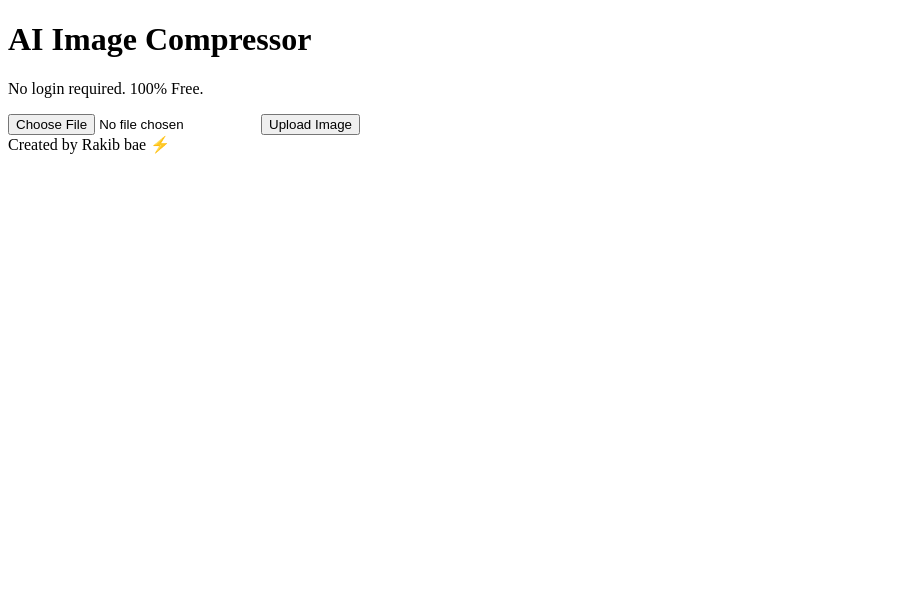
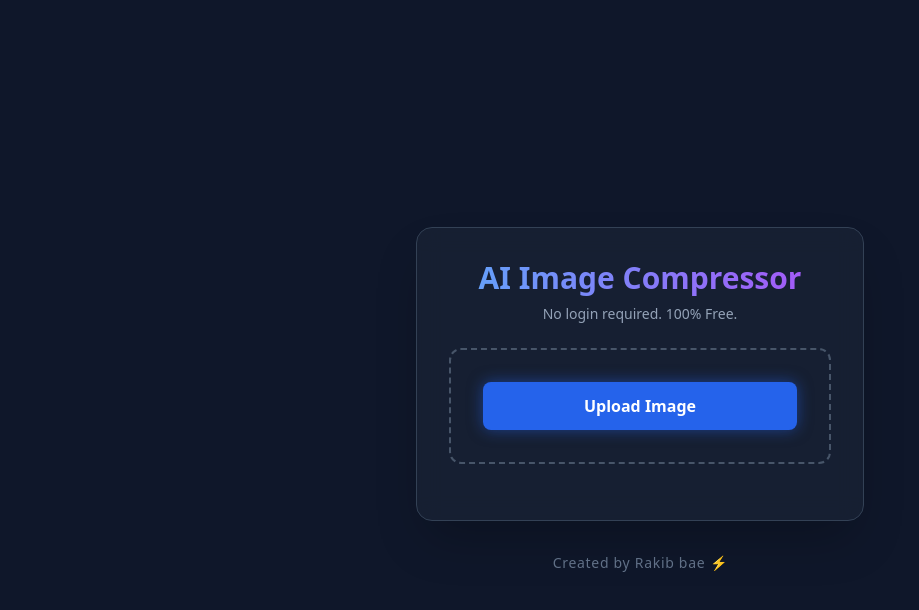
Before and after one commit to rakibbaee/ai-image-compressor, a Next.js app: page / in a window 1280 px wide. Shown: the top 610 px of the page, without its empty margins (0-919 px from the left). Built offline with nearby package versions, Linux system fonts and the light colour scheme.

Commit message:
Add RootLayout component and metadata for app

```diff
--- /dev/null
+++ b/app/layout.js
@@ -0,0 +1,16 @@
+import './globals.css';
+
+export const metadata = {
+  title: 'AI Image Compressor | Rakib bae',
+  description: 'No login required. 100% Free AI Image Compression.',
+};
+
+export default function RootLayout({ children }) {
+  return (
+    <html lang="en">
+      <body>
+        {children}
+      </body>
+    </html>
+  );
+}
```
